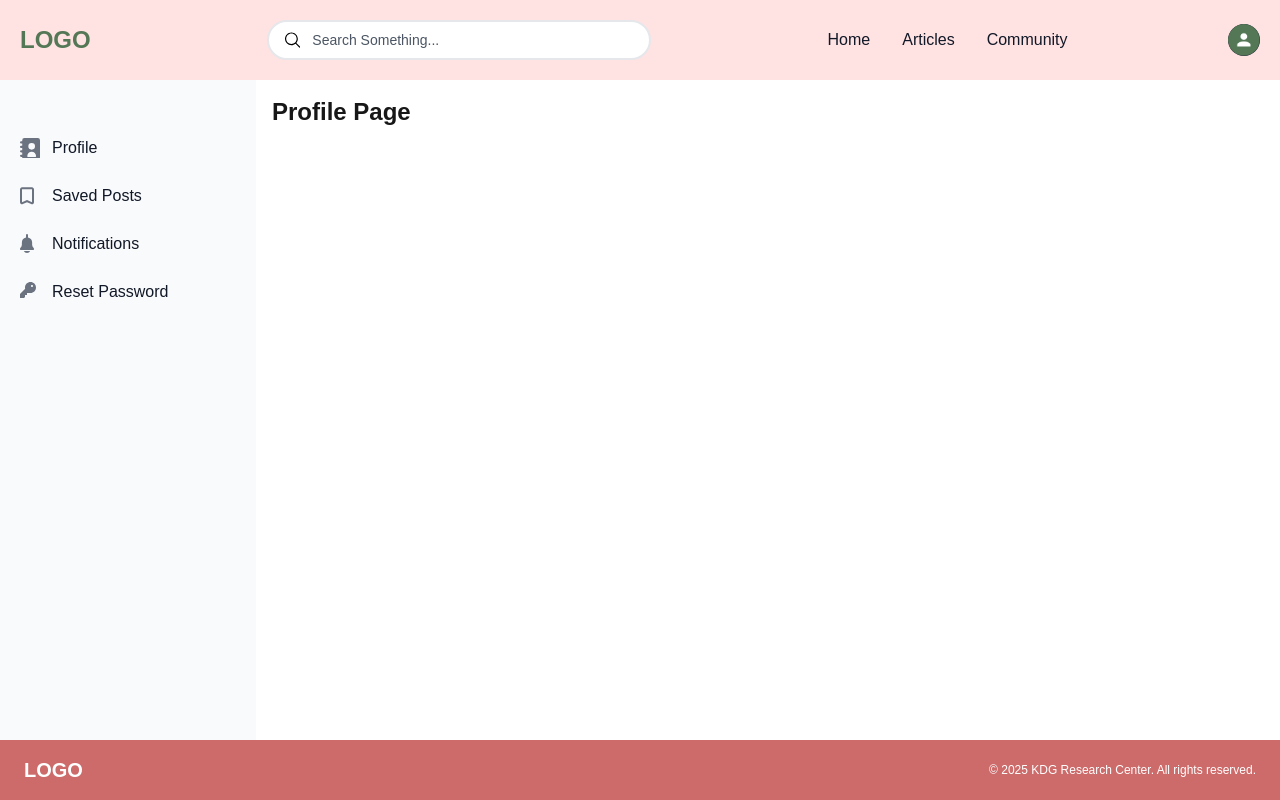
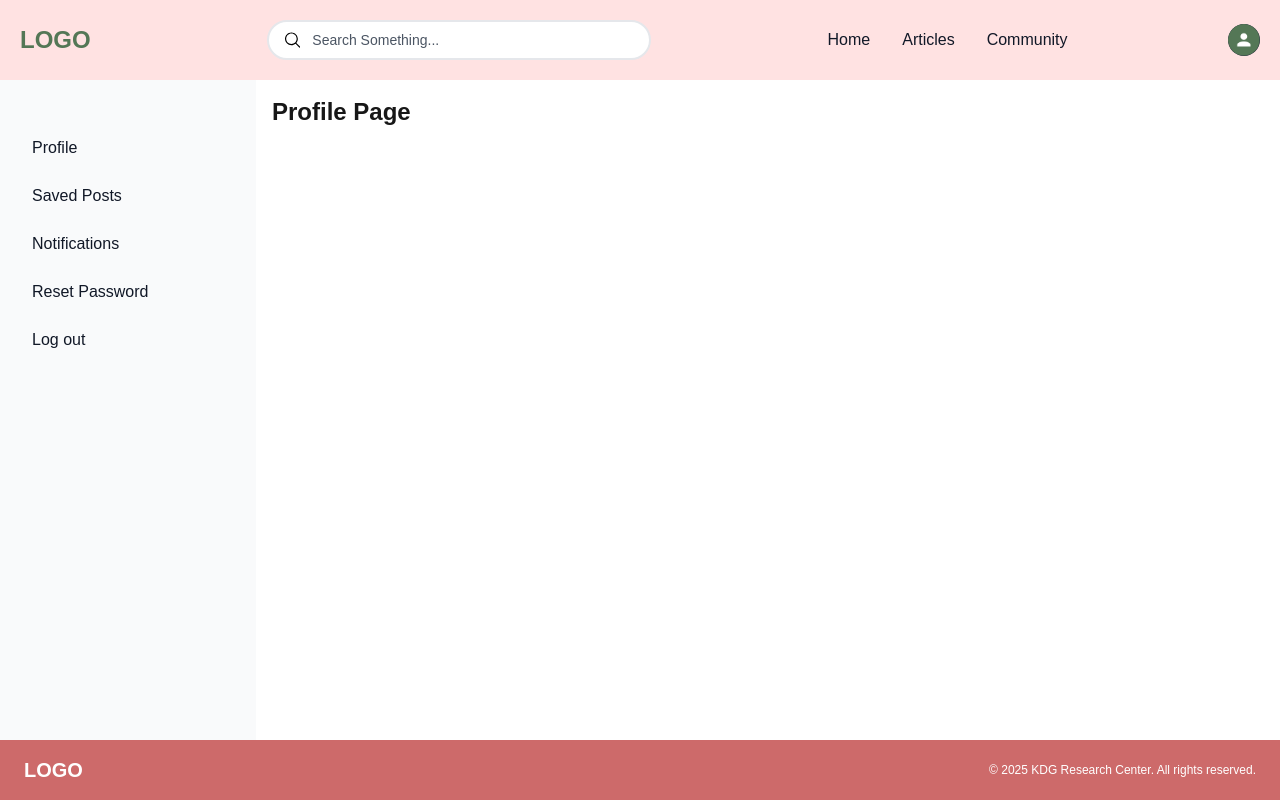
Before and after one commit to KdG-BCIT-ISSP/nest-client, a Next.js app: page /profile in a window 1280 px wide. Built offline with nearby package versions, Linux system fonts and the light colour scheme.

Commit message:
[NEST-FE-22-User-profile-page] remove icon and extract links out

```diff
--- a/components/SideMenu.tsx
+++ b/components/SideMenu.tsx
@@ -1,4 +1,12 @@
+import Link from "next/link";
 
+const SIDE_MENU_LINKS = [
+    { href: "/profile", label: "Profile"},
+    { href: "/profile/saved-posts", label: "Saved Posts"},
+    { href: "/profile/notifications", label: "Notifications"},
+    { href: "reset", label: "Reset Password"},
+    { href: "home", label: "Log out"}
+]
 
 export default function SideMenu() {
     return (
@@ -11,82 +19,21 @@ export default function SideMenu() {
         >
             <div className="h-full pt-32 px-3 py-4 overflow-y-auto bg-gray-50 dark:bg-gray-800">
                 <ul className="space-y-2 font-medium">
+                    {SIDE_MENU_LINKS.map((link) => (
+                        <li key={link.href}>
+                            <Link
 
-                        <li>
-                            <a
-                                href="/profile"
+                                href={link.href}
                                 className="flex items-center p-2 text-gray-900 rounded-lg dark:text-white hover:bg-gray-100 dark:hover:bg-gray-700 group"
                             >
-                                <svg
-                                    className="shrink-0 w-5 h-5 text-gray-500 transition duration-75 dark:text-gray-400 group-hover:text-gray-900 dark:group-hover:text-white"
-                                    aria-hidden="true"
-                                    xmlns="http://www.w3.org/2000/svg"
-                                    fill="currentColor"
-                                    viewBox="0 0 18 18"
-                                >
-                                <path d="M16 0H4a2 2 0 0 0-2 2v1H1a1 1 0 0 0 0 2h1v2H1a1 1 0 0 0 0 2h1v2H1a1 1 0 0 0 0 2h1v2H1a1 1 0 0 0 0 2h1v1a2 2 0 0 0 2 2h12a2 2 0 0 0 2-2V2a2 2 0 0 0-2-2Zm-5.5 4.5a3 3 0 1 1 0 6 3 3 0 0 1 0-6ZM13.929 17H7.071a.5.5 0 0 1-.5-.5 3.935 3.935 0 1 1 7.858 0 .5.5 0 0 1-.5.5Z"></path>
-                                </svg>
-                                <span className="flex-1 ms-3 whitespace-nowrap">Profile</span>
 
-                            </a>
+                                <span className="flex-1 ms-3 whitespace-nowrap">{link.label}</span>
+
+                            </Link>
                         </li>
-                        <li>
-                            <a
-                            href="/profile/saved-posts"
-                                className="flex items-center p-2 text-gray-900 rounded-lg dark:text-white hover:bg-gray-100 dark:hover:bg-gray-700 group"
-                            >
-                                <svg
-                                    className="shrink-0 w-5 h-5 text-gray-500 transition duration-75 dark:text-gray-400 group-hover:text-gray-900 dark:group-hover:text-white"
-                                    aria-hidden="true"
-                                    xmlns="http://www.w3.org/2000/svg"
-                                    fill="currentColor"
-                                    viewBox="0 0 20 18"
-                                >
-                                <path
-                                    d="M7.00795 15.3196L2.80795 17.1196C2.14128 17.403 1.50795 17.349 0.90795 16.9576C0.30795 16.5663 0.00794983 16.012 0.00794983 15.2946V2.31963C0.00794983 1.76963 0.20395 1.29896 0.59595 0.907626C0.98795 0.516293 1.45862 0.320293 2.00795 0.319626H12.0079C12.558 0.319626 13.0289 0.515626 13.4209 0.907626C13.813 1.29963 14.0086 1.77029 14.0079 2.31963V15.2946C14.0079 16.0113 13.708 16.5656 13.108 16.9576C12.5079 17.3496 11.8746 17.4036 11.208 17.1196L7.00795 15.3196ZM7.00795 13.1196L12.0079 15.2696V2.31963H2.00795V15.2696L7.00795 13.1196ZM7.00795 2.31963H2.00795H12.0079H7.00795Z"
+                    ))}
 
-                                />
-                                </svg>
-                                <span className="flex-1 ms-3 whitespace-nowrap">Saved Posts</span>
-                            </a>
-                        </li>
-                        <li>
-                            <a
-                                href="/profile/notifications"
-                                className="flex items-center p-2 text-gray-900 rounded-lg dark:text-white hover:bg-gray-100 dark:hover:bg-gray-700 group"
-                            >
-                                <svg
-                                    className="shrink-0 w-5 h-5 text-gray-500 transition duration-75 dark:text-gray-400 group-hover:text-gray-900 dark:group-hover:text-white"
-                                    aria-hidden="true"
-                                    xmlns="http://www.w3.org/2000/svg"
-                                    fill="currentColor"
-                                    viewBox="0 0 20 20"
-                                >
-                                <path d="M12.133 10.632v-1.8A5.406 5.406 0 0 0 7.979 3.57.946.946 0 0 0 8 3.464V1.1a1 1 0 0 0-2 0v2.364a.946.946 0 0 0 .021.106 5.406 5.406 0 0 0-4.154 5.262v1.8C1.867 13.018 0 13.614 0 14.807 0 15.4 0 16 .538 16h12.924C14 16 14 15.4 14 14.807c0-1.193-1.867-1.789-1.867-4.175ZM3.823 17a3.453 3.453 0 0 0 6.354 0H3.823Z"></path>
-                                </svg>
 
-                                <span className="flex-1 ms-3 whitespace-nowrap">Notifications</span>
-
-                            </a>
-                        </li>
-
-                        <li>
-                            <a
-                                href="#"
-                                className="flex items-center p-2 text-gray-900 rounded-lg dark:text-white hover:bg-gray-100 dark:hover:bg-gray-700 group"
-                            >
-                            <svg
-                                className="shrink-0 w-5 h-5 text-gray-500 transition duration-75 dark:text-gray-400 group-hover:text-gray-900 dark:group-hover:text-white"
-                                aria-hidden="true"
-                                xmlns="http://www.w3.org/2000/svg"
-                                fill="currentColor"
-                                viewBox="0 0 20 20"
-                            >
-                                <path xmlns="http://www.w3.org/2000/svg" fillRule="evenodd" clipRule="evenodd" d="M16 5.5C16 8.53757 13.5376 11 10.5 11H7V13H5V15L4 16H0V12L5.16351 6.83649C5.0567 6.40863 5 5.96094 5 5.5C5 2.46243 7.46243 0 10.5 0C13.5376 0 16 2.46243 16 5.5ZM13 4C13 4.55228 12.5523 5 12 5C11.4477 5 11 4.55228 11 4C11 3.44772 11.4477 3 12 3C12.5523 3 13 3.44772 13 4Z" />
-                                </svg>
-                                <span className="flex-1 ms-3 whitespace-nowrap">Reset Password</span>
-                            </a>
-                        </li>
 
                 </ul>
             </div>
```
Lines whose indentation alone changed are shown as unchanged.
